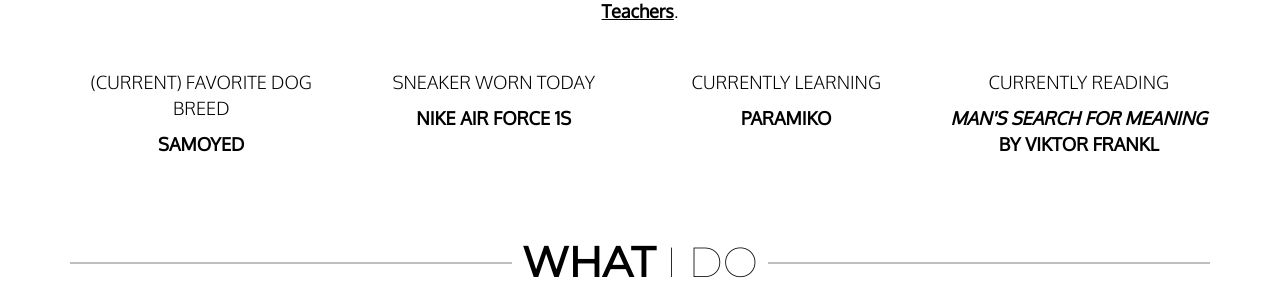
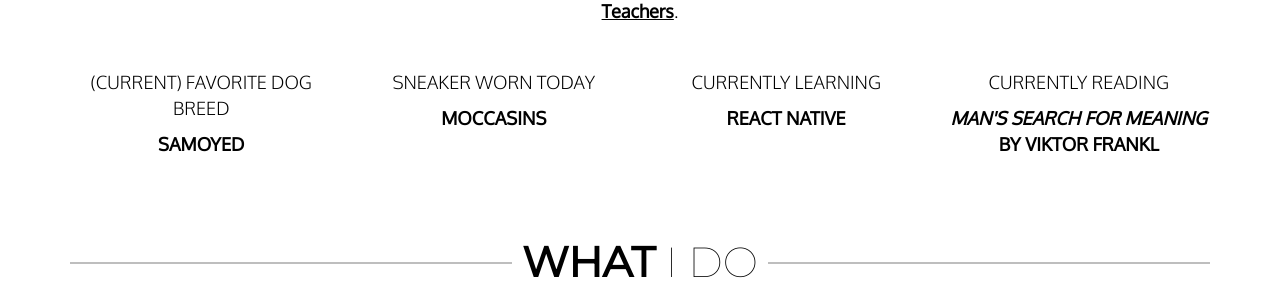
Before and after one commit to haanmiba/haanmiba.github.io, a Jekyll site: the page built from index.md, in a window 1280 px wide and 900 px high, scrolled down 1204 px. Shown: the part 154-454 px from the top of the window. Built offline with Jekyll 4.4.1, drawn with Linux system fonts in a browser that asks for light colours; nearby versions of some CDN libraries.

Commit message:
Updated sneaker and updated learning

```diff
--- a/_data/about.yml
+++ b/_data/about.yml
@@ -8,8 +8,8 @@ currently:
   - action: "preparing for my summer software engineering internship at"
     subject: "Teachers Pay Teachers"
 dog: "Samoyed"
-sneaker: "Nike Air Force 1s"
-learning: "Paramiko"
+sneaker: "Moccasins"
+learning: "React Native"
 reading:
   book: "Man's Search for Meaning"
   author: "Viktor Frankl"
```
